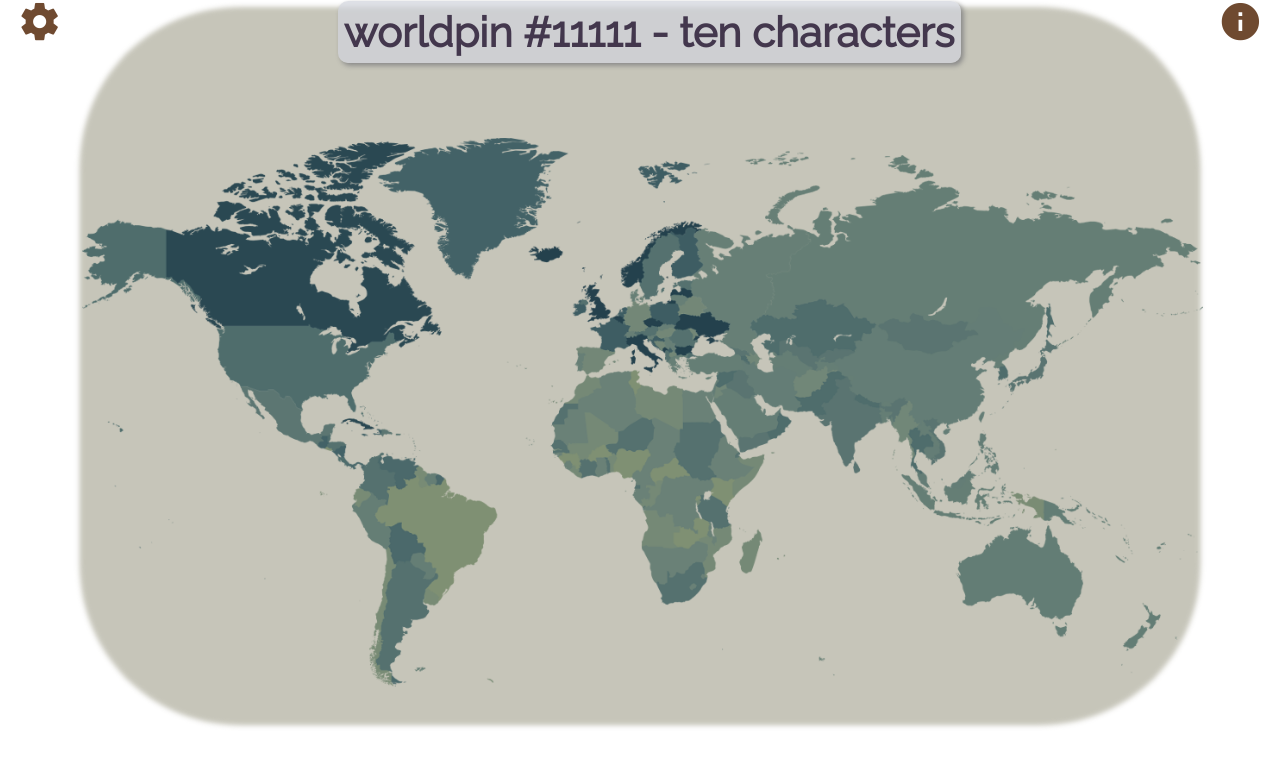
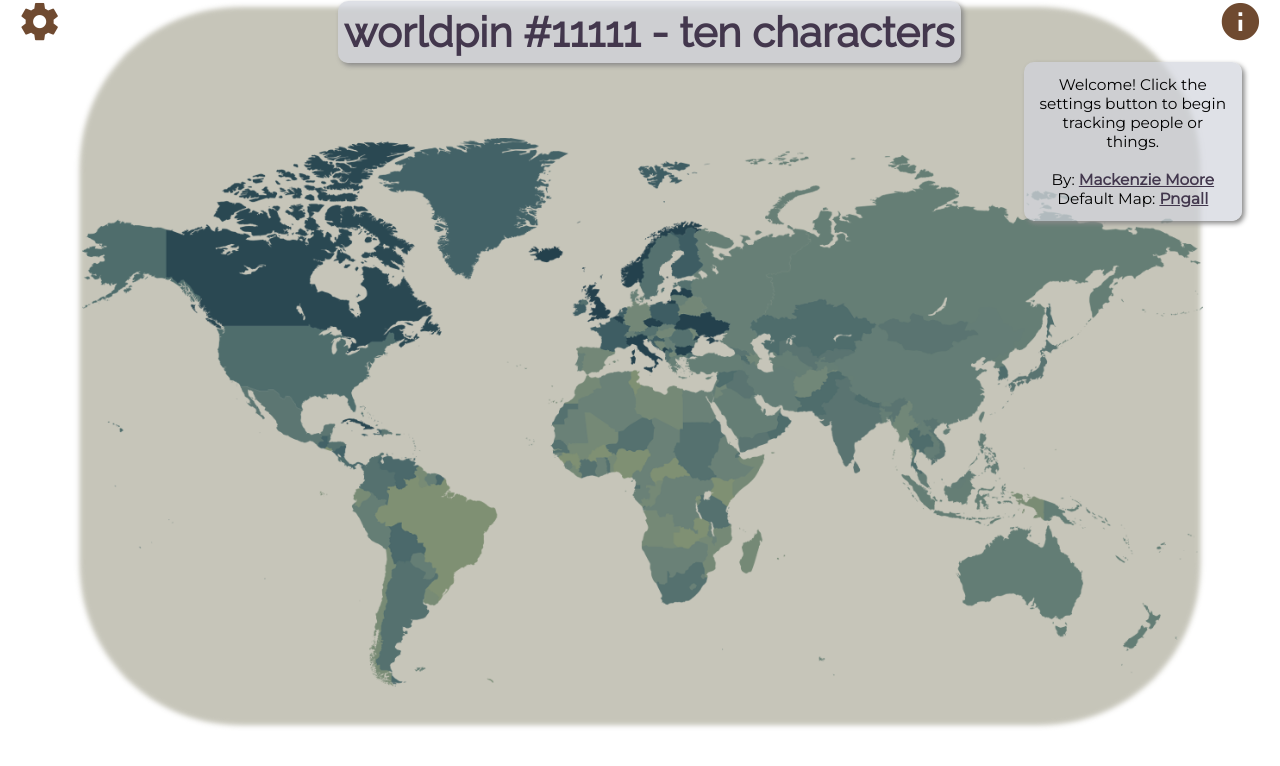
Before and after one commit to mackenzie-km/worldpin, a React (Create React App) app in the folder client/: page /maps/1/info in a window 1280 px wide. Shown: the top 766 px of the page. Built offline with nearby package versions, Linux system fonts and the light colour scheme; no server answers.

Commit message:
Began to stub out nested routes

```diff
--- a/client/src/App.js
+++ b/client/src/App.js
@@ -10,7 +10,27 @@ const App = (props) => {
     <div className="App">
       <Router>
         <Switch>
-          <Route path="/maps/:id" render={(props) => <PinContainer id={props.match.params.id} />} />
+          <Route path="/maps/:id" render={(props) => (
+            <PinContainer
+              router={props.match}
+              pinInput={false}
+              canvasInfo={false}
+             />
+          )}/>
+          <Route path="/maps/:id/pins/new" render={(props) => (
+            <PinContainer
+              router={props.match}
+              pinInput={true}
+              canvasInfo={false}
+             />
+          )}/>
+          <Route path="/maps/:id/info" render={(props) => (
+            <PinContainer
+              router={props.match}
+              pinInput={false}
+              canvasInfo={true}
+             />
+          )}/>
           <Route path="/" component={Home} />
           <Redirect from="*" to="/" />
         </Switch>
@@ -20,3 +40,5 @@ const App = (props) => {
 }
 
 export default App;
+
+/* Note - when to use ()? */
--- a/client/src/containers/PinContainer.js
+++ b/client/src/containers/PinContainer.js
@@ -22,11 +22,11 @@ class PinContainer extends PureComponent {
 constructor(props){
   super(props)
   this.state = {
-    canvasId: props.id,
-    pinInput: false,
+    canvasId: props.router.params.id,
+    pinInput: props.pinInput,
     pinControls: false,
     colorFilter: false,
-    canvasInfo: false,
+    canvasInfo: props.canvasInfo,
     currentPin: {},
     capturedClick: [],
     browserSize: {x: 1366, y: 768}
@@ -105,23 +105,26 @@ deletePin = (id) => {
       <CanvasTitle title={"ten characters"} id={11111} />
       <CanvasMap url={null} handleMapClick={this.handleMapClick} />
       <button id="canvas-info" onClick={this.toggleInfo} alt="info"><i className="material-icons">info</i></button>
-      {!!this.state.canvasInfo ? <CanvasInfo /> : null }
-        <Route path={`/maps/${this.props.id}/new`} render={routerProps => <PinInput {...routerProps} currentPin={this.state.currentPin}
-          handleSubmit={this.handleSubmit}
-          handleEdit={this.handleEdit}
-          hide={this.togglePinInput} /> }/>
+      <Route path={`${this.props.router.url}/info`} component={CanvasInfo} />
         {!!this.state.pinControls
           ? <PinControls
             togglePinInput={this.togglePinInput}
             toggleColorFilter={this.toggleColorFilter} />
           : null }
-          {!!this.state.pinInput
-            ? <PinInput
+      <Route path={`${this.props.router.url}/pins/new`} render={()=> (
+        <PinInput
           currentPin={this.state.currentPin}
           handleSubmit={this.handleSubmit}
           handleEdit={this.handleEdit}
           hide={this.togglePinInput} />
-            : null}
+      )} />
+      <Route path={`${this.props.router.url}/pins/${this.state.currentPin.id}/edit`} render={()=> (
+        <PinInput
+          currentPin={this.state.currentPin}
+          handleSubmit={this.handleSubmit}
+          handleEdit={this.handleEdit}
+          hide={this.togglePinInput} />
+      )} />
         {<PinList
           canvasId={this.props.id}
           browserSize={this.state.browserSize}
@@ -167,3 +170,5 @@ const mapDispatchToProps = (dispatch) => ({
 })
 
 export default connect(mapStateToProps, mapDispatchToProps)(PinContainer);
+
+/* Write what I learned about routing and also putting actions in api.js */
```
Also changed, not shown: 1 other file (tests, documents, lock files or other folders). Lines whose indentation alone changed are shown as unchanged.
